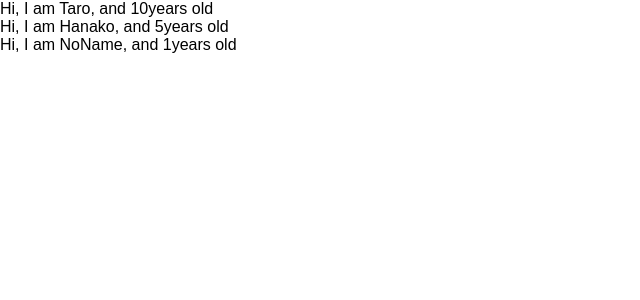
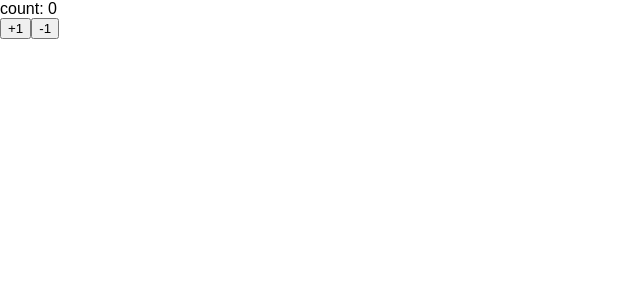
Before and after one commit to Ooism/udemy-react-redux-crud-application, a React (Create React App) app: page / in a window 1280 px wide. Shown: the top 300 px of the page, without its empty margins (0-640 px from the left). Built offline with nearby package versions, Linux system fonts and the light colour scheme.

Commit message:
learn state and setState

```diff
--- a/src/App.js
+++ b/src/App.js
@@ -1,5 +1,4 @@
-import React from 'react';
-import PropTypes from 'prop-types';
+import React, { Component } from 'react';
 
 //class app extends component {
 //render() {
@@ -11,38 +10,33 @@
 //}
 
 
-const App = () => {
-    const profiles = [
-      { name: "Taro", age: 10},
-      { name: "Hanako", age: 5},
-      { name: "NoName"}
+const App = () => (<Counter> </Counter>)
 
-    ]
+class Counter extends Component  {
+  constructor(props) {
+	  super(props)
+	  console.log(this.state)
+	  this.state = { count: 0 }
+  }
+  handlePlusButton = () => {
+	  this.setState({ count: this.state.count + 1})
+  }
+
+  handleMinusButton = () => {
+	  this.setState({count: this.state.count - 1})
+  }
+
+	render() {
+	  return (
+	   <React.Fragment>
+	   <div>count: {this.state.count }</div>
+	   <button onClick={this.handlePlusButton}>+1</button>
+	   <button onClick={this.handleMinusButton}>-1</button>
+	   </React.Fragment>
+	  )
+ }
+}
 
 
-	return (
-	<div>
-	{
- 	 profiles.map((profile, index) => {
-		 return <User name={profile.name} age={profile.age} key={index} />
-
-	})
-	}
-	   </div>
-)
-}
-
-const User = (props) => {
-	return <div>Hi, I am {props.name}, and {props.age}years old </div>
-}
-
-User.defaultProps = {
-  age: 1
-}
-
-User.propTypes = {
- name: PropTypes.string,
- age: PropTypes.number.isRequired
-}
 
 export default App;
```
